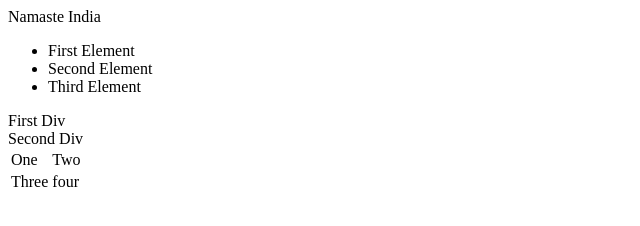
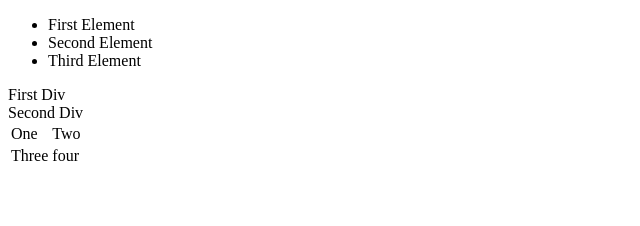
Before and after one commit to Bhushan01Bisen/JavaScript-Tutorial, a plain HTML site: page DOM/domManipulation.html in a window 1280 px wide. Shown: the whole page, without its empty margins (0-640 px from the left). Drawn offline with Linux system fonts and the light colour scheme.

Commit message:
dom manipulation

```diff
--- a/DOM/domManipulation.html
+++ b/DOM/domManipulation.html
@@ -20,7 +20,7 @@
         const allDivs = document.querySelectorAll (".allDivs")
         console.log(allDivs)
     </script>
-    <div class="allDivs">Second Div</div>
+    <div id="first" class="allDivs">Second Div</div>
     <table>
         <tr>
             <td>One</td>
@@ -117,8 +117,9 @@
         const newText= document.createTextNode('Namaste India')
         newDiv.appendChild(newText)
         // body.append(newText) //div create hojayega
-        body.prepend(newDiv)
+        // body.prepend(newDiv)
         // body.before(newDiv)
+        // body.after(newDiv)
     </script>
 </body>
 </html>
```
